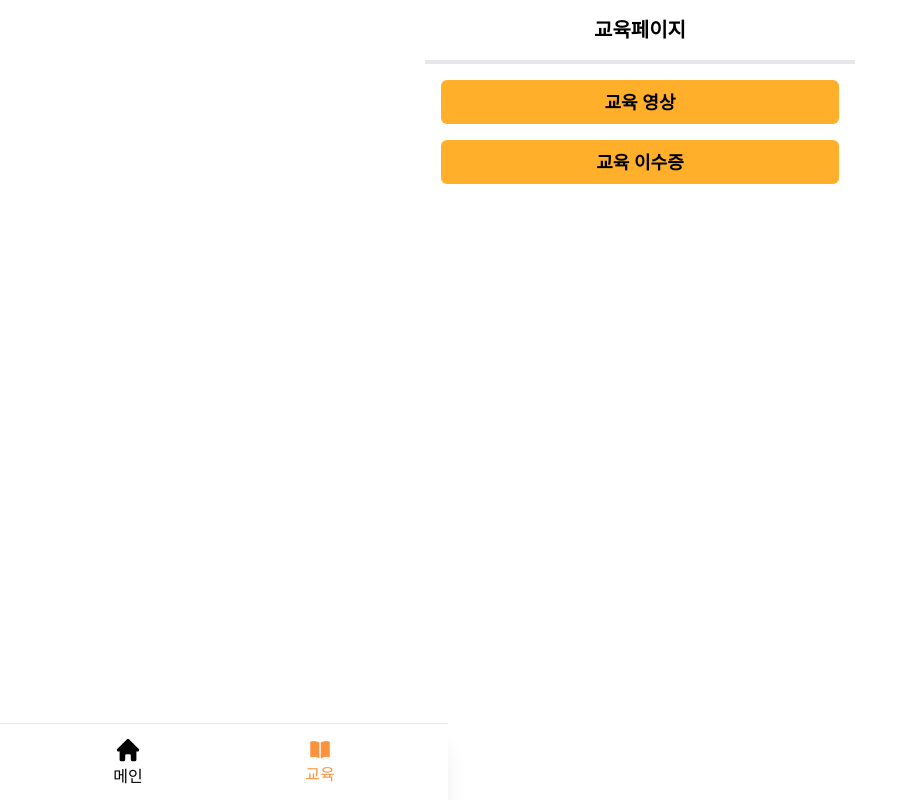
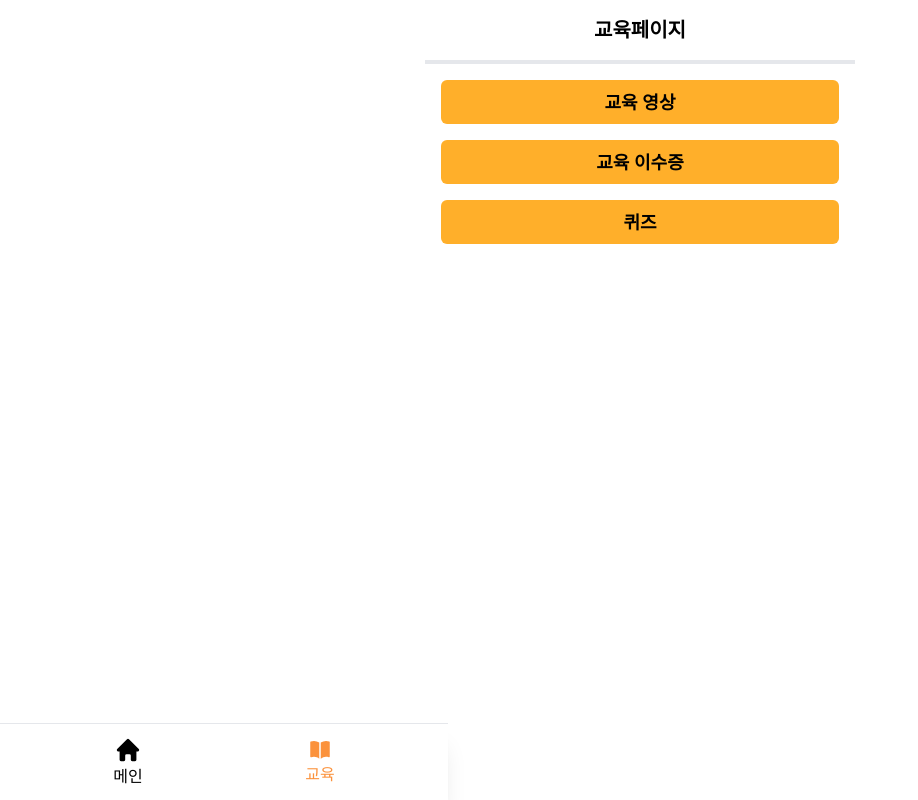
Before and after one commit to uhbooba/frontend, a React (Vite) app: page /study in a window 1280 px wide. Shown: the whole page, without its empty margins (0-918 px from the left). Built offline with nearby package versions, Linux system fonts and the light colour scheme.

Commit message:
:recycle: Refactor: 리뷰 수정사항 반영
<body>
- videoDatas.tsx
	- mocks 폴더로 이동
- Education.tsx
	- 교육 메인 페이지에 퀴즈 페이지 버튼 추가
- Education_Video.tsx
	- videoDatas.tsx 옮겨서 경로 수정

```diff
--- a/src/pages/Education.tsx
+++ b/src/pages/Education.tsx
@@ -14,6 +14,13 @@ const ButtonConfig: ButtonConfigType[] = [
   {
     label: '교육 이수증',
     route: '/education/certificate',
+    size: 'large',
+    color: 'orange',
+    className: 'w-full',
+  },
+  {
+    label: '퀴즈',
+    route: '/quiz',
     size: 'large',
     color: 'orange',
     className: 'w-full',
--- a/src/pages/education/video/Education_Video.tsx
+++ b/src/pages/education/video/Education_Video.tsx
@@ -2,7 +2,7 @@ import KeywordButtons from '@/components/common/KeywordButtons';
 import { BottomTab } from '@/components/layouts/BottomTab';
 import TopBar from '@/components/layouts/TopBar';
 import { useState } from 'react';
-import videoDatas from './videoDatas';
+import videoDatas from '../../../mocks/videoDatas';
 import { useNavigate } from 'react-router';
 
 const EducationVideo = () => {
```
Also changed, not shown: src/mocks/videoDatas.tsx (renamed from src/pages/education/video/videoDatas.tsx).
